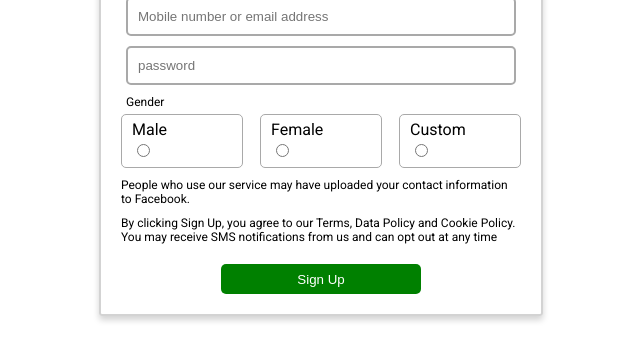
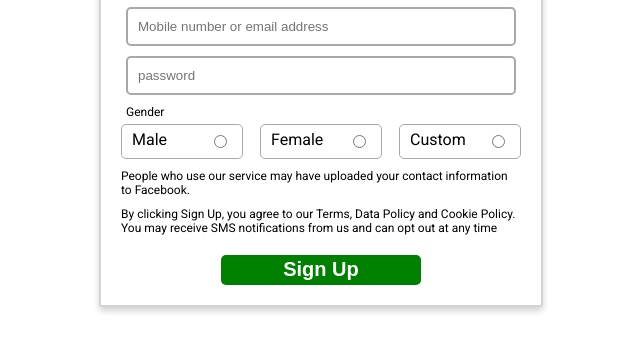
Before and after one commit to spoorthikp96/Form, a plain HTML site: page index.html in a window 1280 px wide. Shown: the part 330-690 px from the top of the page, without its empty margins (319-959 px from the left). Drawn offline with Linux system fonts and the light colour scheme.

Commit message:
Updated login page

```diff
--- a/style.css
+++ b/style.css
@@ -60,11 +60,15 @@
 }
 
 .gender-container>div {
+    display: flex;
+    flex-wrap: wrap;
+    justify-content: space-between;
     border: 1px solid darkgray;
     padding: 5px 10px;
     width: 100px;
     border-radius: 5px;
 }
+
 
 .paragraph {
     margin-top: 10px;
@@ -85,6 +89,7 @@
     border-radius: 5px;
     width: 200px;
     height: 30px;
-    font-weight: 500px;
+    font-size: 20px;
+    font-weight: bold;
     margin-left: 100px;
 }
```
